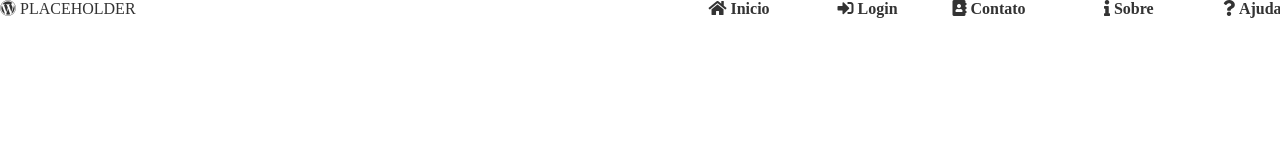
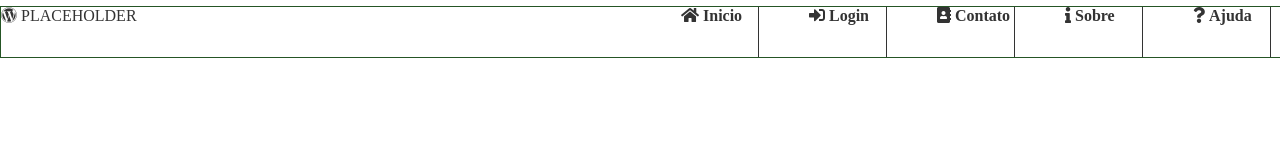
Before and after one commit to jcl1997/julio.lima.ra.31910749.padrao.layout.github.io, a website: page index.html in a window 1280 px wide. Shown: the top 160 px of the page. Drawn offline with Linux system fonts and the light colour scheme.

Commit message:
feat(frontend): adiciona style web

```diff
--- a/css/index.css
+++ b/css/index.css
@@ -5,10 +5,13 @@
 }
 
 .container {
+    margin-top: 0.5%;
     display: flex;
     direction: row;
-    width: 100%;
+    max-width: 100%;
     min-width: 100px;
+    min-height: 50px;
+    border: 1px solid #255525;
 }
 
 .left > span {
@@ -16,17 +19,21 @@
     direction: row;
     color: #333333;
     width: 30%;
-    text-align: left;
     vertical-align: center;
 }
 
-a {
+div.right {
+    height: 100%;
+}
+
+.right a {
+    display: flex;
     direction: row;
-    display: flex;
     text-decoration: none;
     color: #333333;
-    width: 70%;
-    text-align: right;
+    min-height: 50px;
+    width: 60%;
+    border-right: 1px solid #333333;
 }
 
 ul {
```
